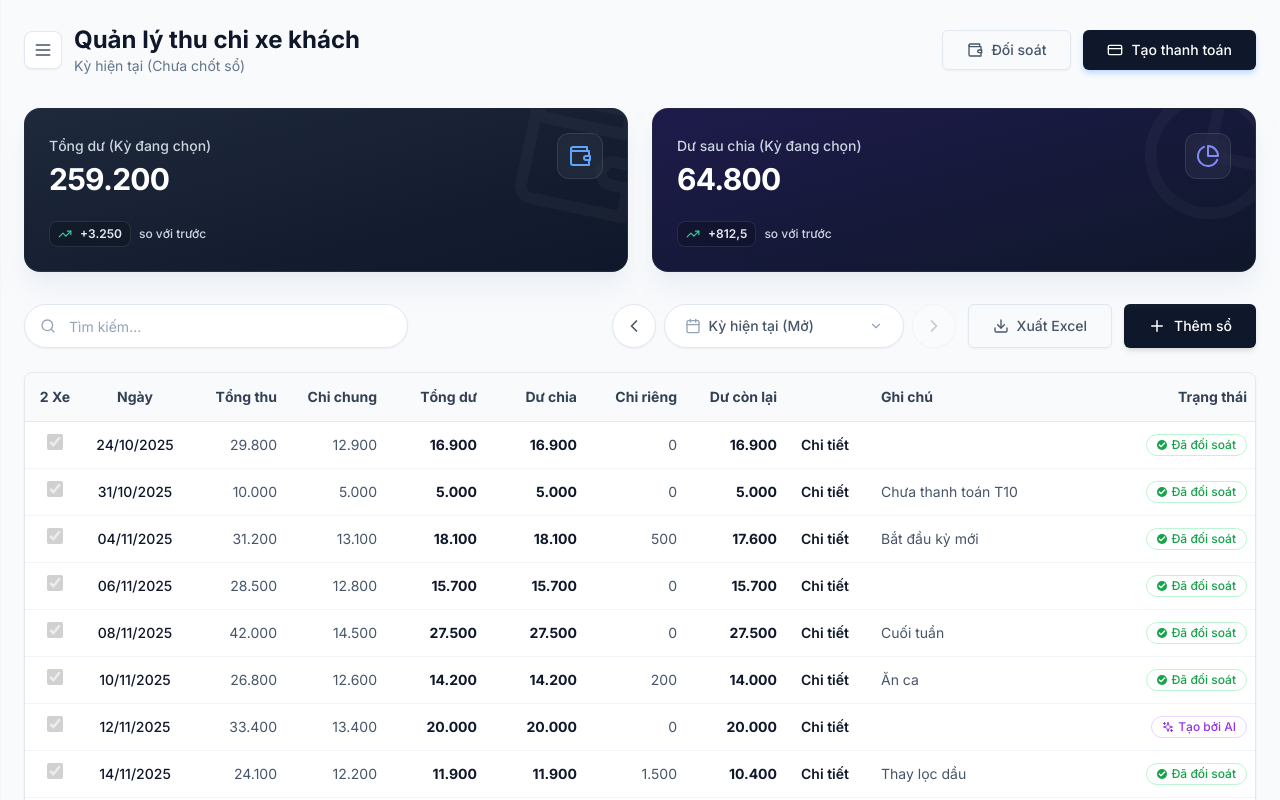
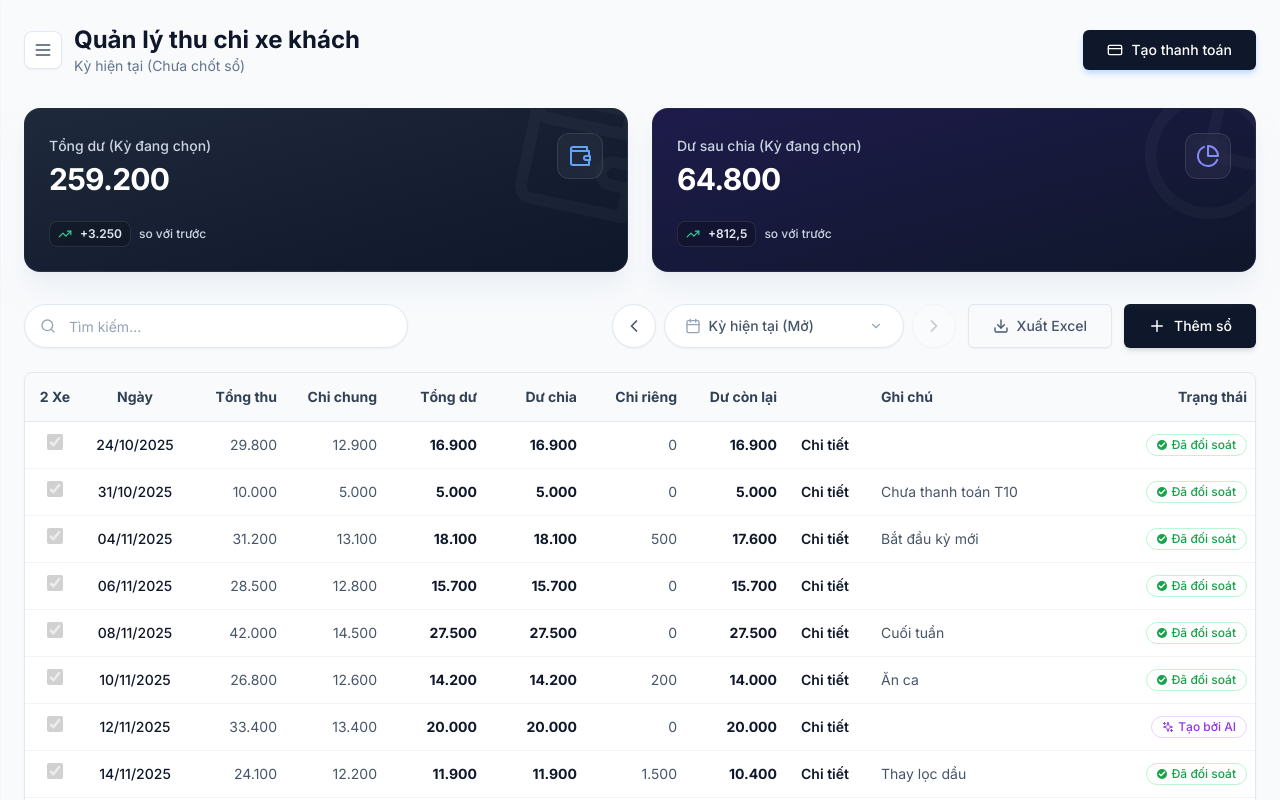
Before and after one commit to kizulv/quanlythuchi_219, a React (Vite) app: page / in a window 1280 px wide. Shown: the top 800 px of the page. Built offline with nearby package versions, Linux system fonts and the light colour scheme.

Commit message:
refactor: Adjust UI and logic for payments and dashboard
Removes the "Đối soát" button from the dashboard and modifies the payment display logic to correctly show zero or negative values for held shares, improving accuracy in financial reporting for scenarios like loss sharing.

```diff
--- a/components/Dashboard.tsx
+++ b/components/Dashboard.tsx
@@ -548,16 +548,6 @@ export const Dashboard: React.FC = () => {
               </div>
 
               <div className="flex w-full md:w-auto gap-3 items-center md:self-auto">
-                <Button
-                    variant="outline"
-                    size="md"
-                    icon={<Wallet size={16}/>}
-                    onClick={() => setIsReconciliationOpen(true)}
-                    className="rounded-full border-slate-200 text-slate-600 hover:text-slate-900 hover:bg-slate-50 hover:border-slate-300 shadow-sm transition-all text-sm flex-1 md:flex-none justify-center px-6"
-                >
-                    Đối soát
-                </Button>
-
                 {/* SHOW BUTTON IF: Current Cycle (Create) OR Latest Closed Cycle (Edit) */}
                 {(!selectedCycleId || isLatestCycle) && (
                   <Button
--- a/components/PaymentManager.tsx
+++ b/components/PaymentManager.tsx
@@ -207,7 +207,7 @@ export const PaymentManager: React.FC<PaymentManagerProps> = ({
        {/* Stats Cards - Compact Mode (No diff) */}
        <div className="grid grid-cols-2 md:grid-cols-4 gap-3 md:gap-6 mb-6 md:mb-8">
           <StatsCard
-             title="Tổng thanh toán"
+             title="Tổng"
              value={stats.totalAmount}
              showDiff={false}
              icon={CheckCircle}
@@ -308,7 +308,8 @@ export const PaymentManager: React.FC<PaymentManagerProps> = ({
                            {/* Giữ hộ */}
                            <td className="px-4 py-4 align-middle text-right">
                               <span className="font-semibold text-orange-600">
-                                {split.held > 0 ? formatCurrency(split.held) : '-'}
+                                {/* CHANGED: Allow negative values (loss sharing) */}
+                                {split.held !== 0 ? formatCurrency(split.held) : '-'}
                               </span>
                            </td>
                            {/* Tổng */}
--- a/components/PaymentModal.tsx
+++ b/components/PaymentModal.tsx
@@ -388,7 +388,8 @@ export const PaymentModal: React.FC<PaymentModalProps> = ({
                             {isShareholding ? formatCurrency(ownerShare) : '-'}
                           </td>
                           <td className="px-2 py-3 text-right text-orange-600 font-medium">
-                            {isShareholding && heldShare > 0 ? formatCurrency(heldShare) : '-'}
+                            {/* CHANGED: Allow negative values (e.g., loss sharing) */}
+                            {isShareholding && heldShare !== 0 ? formatCurrency(heldShare) : '-'}
                           </td>
 
                           <td className="px-2 py-3 text-center hidden md:table-cell">
```
